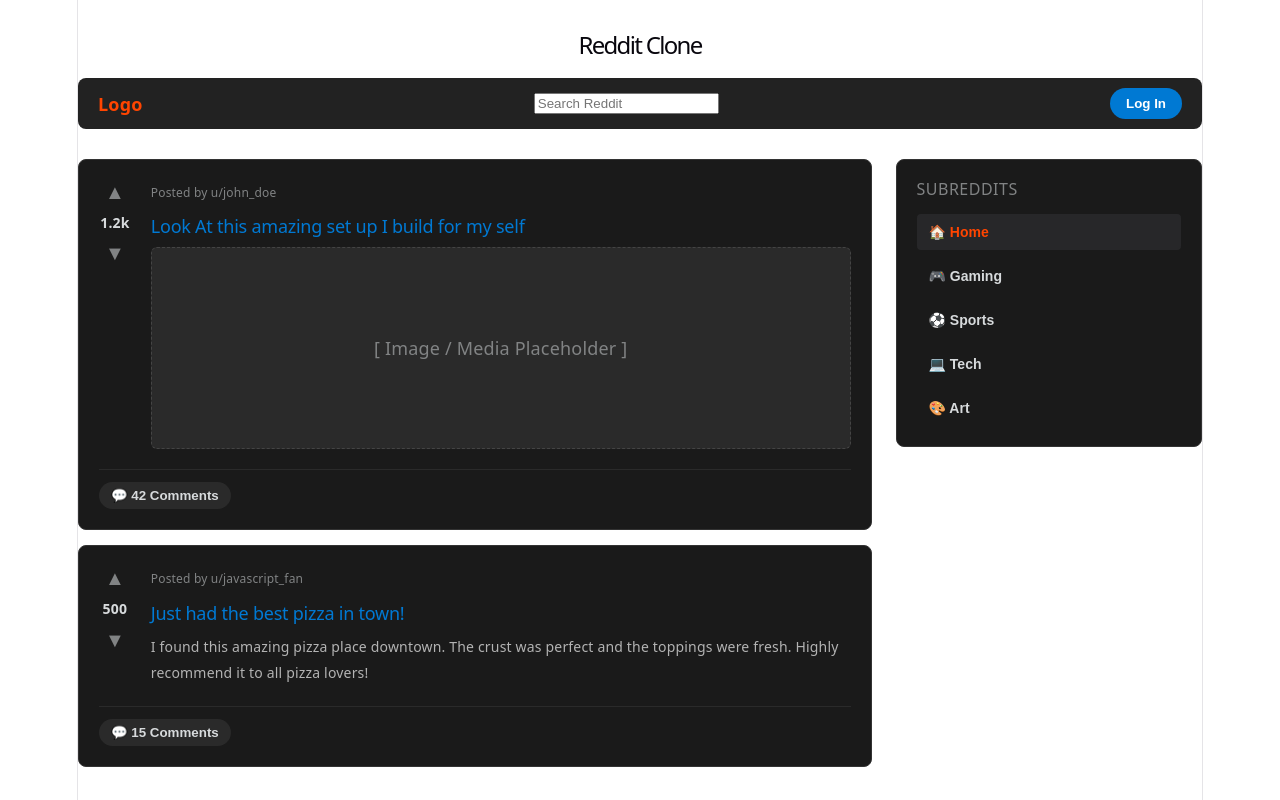
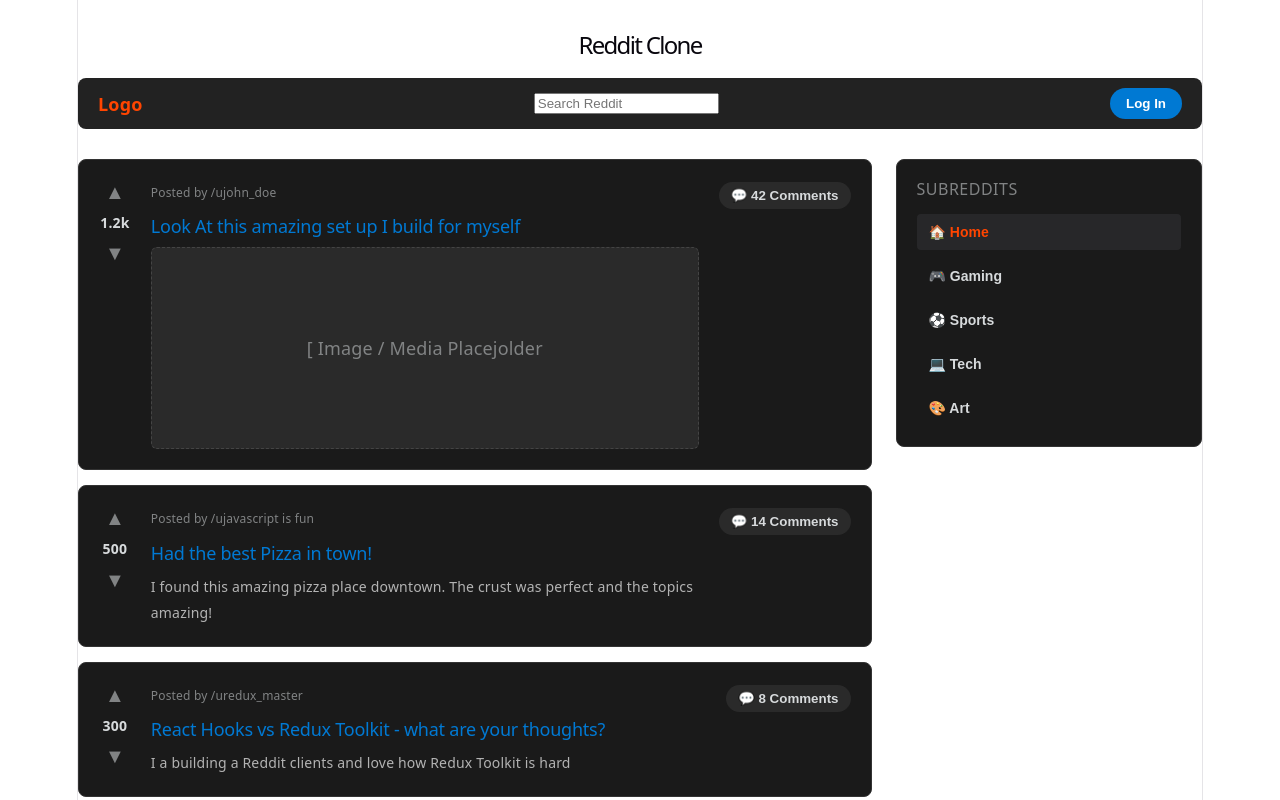
Before and after one commit to Jonce223/reddit-client, a React (Vite) app: page / in a window 1280 px wide. Built offline with nearby package versions, Linux system fonts and the light colour scheme.

Commit message:
Converted hardcoded posts into a dynamic map array using mock data

```diff
--- a/src/App.jsx
+++ b/src/App.jsx
@@ -9,6 +9,35 @@
 
 function App() {
   const dispatch = useDispatch(); //Allows to send messages to the user
+
+  const posts = [
+    {
+      id: '1',
+      title: 'Look At this amazing set up I build for myself',
+      username: 'john_doe',
+      upvotes: '1.2k',
+      commentsCount: 42,
+      hasImage: true
+    },
+    {
+      id: '2',
+      title: 'Had the best Pizza in town!',
+      username: 'javascript is fun',
+      upvotes: '500',
+      commentsCount: 14,
+      hasImage: false,
+      body: 'I found this amazing pizza place downtown. The crust was perfect and the topics amazing!'
+    },
+    {
+      id: '3',
+      title: 'React Hooks vs Redux Toolkit - what are your thoughts?',
+      username: 'redux_master',
+      upvotes: '300',
+      commentsCount: 8,
+      hasImage: false,
+      body: 'I a building a Reddit clients and love how Redux Toolkit is hard'
+    }
+  ];
 
   //Reading from redux and the window must be open
   const isModalOpen= useSelector((state) => state.ui.isModalOpen);
@@ -39,49 +68,41 @@
       {/* Posts Container */}
       <main className= "posts-container">
 
-            {/* Post 1 */}
-          <div className="post-card">
-            {/*1. Voting place*/}
+        {posts.map((post) => (
+          <div className='post-card' key={post.id}>
+
+            {/** 1. Voting part */}
             <div className='post-votes'>
               <button className='vote-btn'>▲</button>
-              <span className='vote-count'>1.2k</span>
+              <span className='vote-count'>{post.upvotes}</span>
               <button className='vote-btn'>▼</button>
             </div>
 
+            {/** 2. Content Part */}
+            <div className='post-content'>
+              <p className='post-meta'>Posted by /u{post.username}</p>
+              <h2 className='post-title'>{post.title}</h2>
 
-            {/* Post content (text and place for image) */}
-            <div className="post-content">
-              <p className='post-meta'>Posted by u/john_doe</p>
-              <h2 className='post-title'>Look At this amazing set up I build for my self</h2>
-              <div className='post-media-placeholder'>
-                <span> [ Image / Media Placeholder ] </span>
-              </div>
+              {/** If the text has image, we display it */}
+              {post.hasImage && (
+                <div className='post-media-placeholder'>
+                  <span> [ Image / Media Placejolder </span>
+                </div>
+              )}
+
+              {/** if Post has text we display it */}
+              {post.body && <p className='post-text-body'>{post.body}</p>}
             </div>
 
-            {/*Place with comments */}
-            <div className="post-footer">
-              <button className='comment-btn' onClick={() => dispatch(openModal())}>💬 42 Comments</button>
+            <div className='poster-footer'>
+              <button className='comment-btn' onClick={() => dispatch(openModal())}>
+                💬 {post.commentsCount} Comments
+              </button>
             </div>
+
           </div>
+        ))}
 
-        {/*Post 2 (Simpler just with text) */}
-        <div className="post-card">
-          <div className='post-votes'>
-            <button className='vote-btn'>▲</button>
-            <span className='vote-count'>500</span>
-            <button className='vote-btn'>▼</button>
-          </div>
-
-          <div className="post-content">
-            <p className='post-meta'>Posted by u/javascript_fan</p>
-            <h2 className='post-title'>Just had the best pizza in town!</h2>
-            <p className='post-text-body'>I found this amazing pizza place downtown. The crust was perfect and the toppings were fresh. Highly recommend it to all pizza lovers!</p>
-          </div>
-
-          <div className="post-footer">
-            <button className='comment-btn' onClick={() => dispatch(openModal())}>💬 15 Comments</button>
-          </div>
-        </div>
       </main>
 
       {/*Sidebar */}
```
